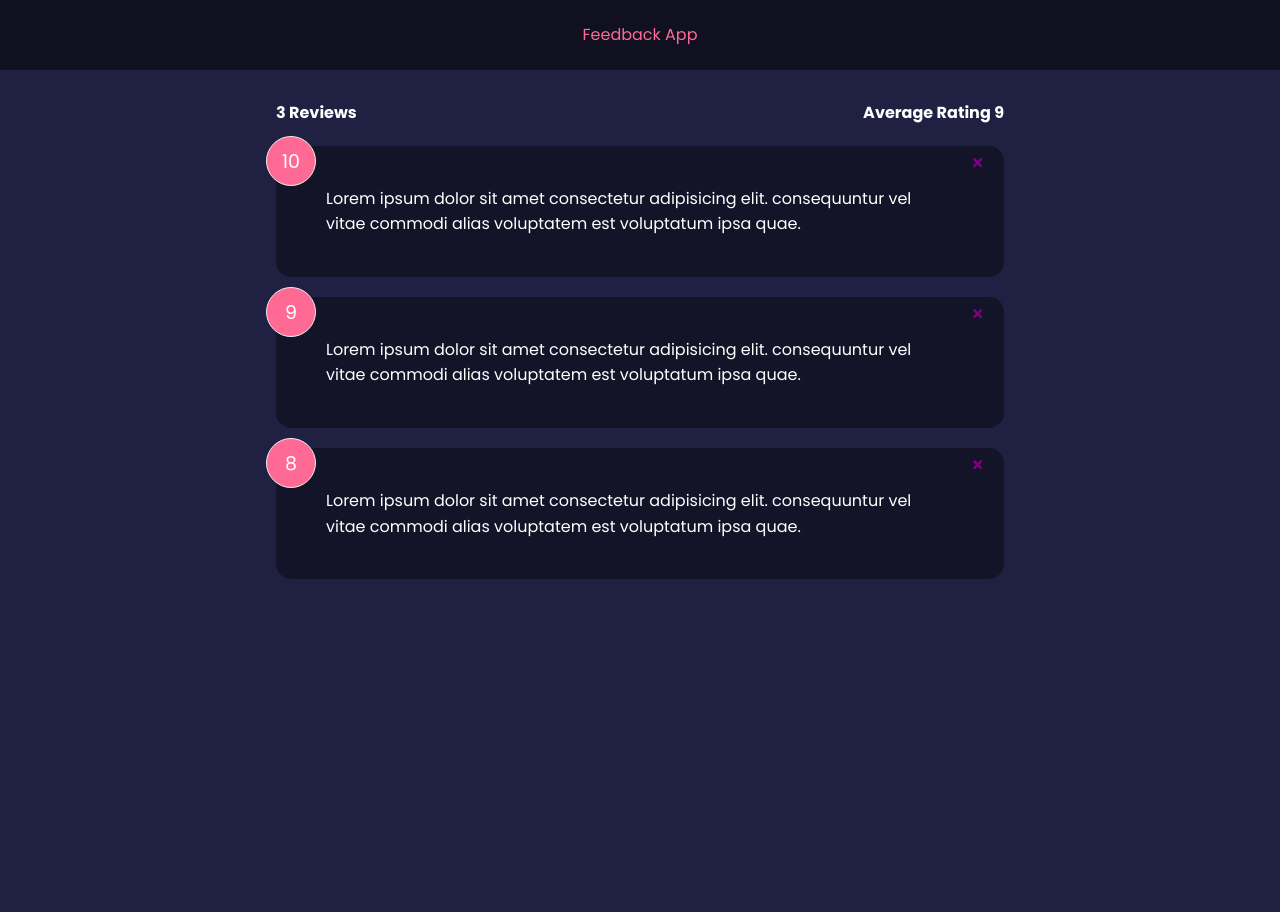
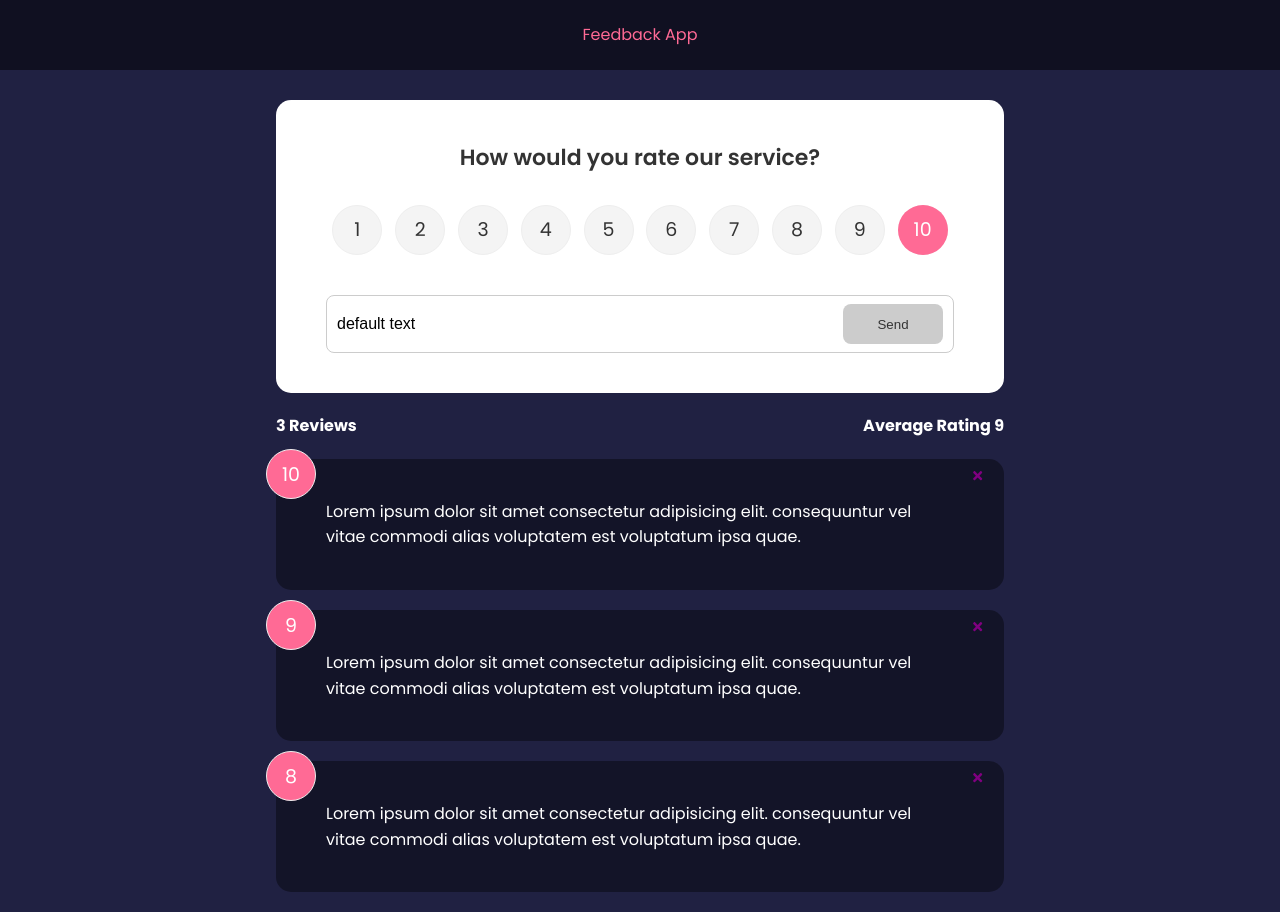
Before and after one commit to KWagner91/feedback-app, a React (Create React App) app: page / in a window 1280 px wide. Before the commit the page ends 800 px from the top, so only its background shows below. Built offline with nearby package versions, Linux system fonts and the light colour scheme.

Commit message:
User can leave feedback

```diff
--- a/package.json
+++ b/package.json
@@ -10,6 +10,7 @@
     "react-dom": "^17.0.2",
     "react-icons": "^4.3.1",
     "react-scripts": "5.0.0",
+    "uuid": "^8.3.2",
     "web-vitals": "^2.1.4"
   },
   "scripts": {
--- a/src/App.js
+++ b/src/App.js
@@ -1,8 +1,10 @@
 import Header from "./components/Header";
+import { v4 as uuidv4 } from "uuid";
 import { useState } from "react";
 import FeedbackData from "./data/FeedbackData";
 import FeedbackList from "./components/FeedbackList";
 import FeedbackStats from "./components/FeedbackStats";
+import FeedbackForm from "./components/FeedbackForm";
 
 function App() {
     const [feedback, setFeedback] = useState(FeedbackData)
@@ -13,10 +15,16 @@
         }
     }
 
+    const addFeedback = (newFeedback) => {
+        newFeedback.id = uuidv4();
+        setFeedback([...feedback, newFeedback]);
+    }
+
     return (
         <>
             <Header text='Feedback App' />
             <div className="container">
+                <FeedbackForm handleAdd={addFeedback} />
                 <FeedbackStats feedback={feedback} />
                 <FeedbackList feedback={feedback} handleDelete={deleteFeedback} />
             </div>
--- /dev/null
+++ b/src/components/FeedbackForm.jsx
@@ -0,0 +1,54 @@
+import React, {useState} from 'react'
+import Card from './shared/Card'
+import Button from './shared/Button'
+import RatingSelect from './RatingSelect'
+
+function FeedbackForm({handleAdd}) {
+    const [text, setText] = useState("default text")
+    const [rating, setRating] = useState(10)
+    const [btnDisabled, setbtnDisabled] = useState(true)
+    const [message, setMessage] = useState("")
+
+    const handleTextChange = (e) => {
+        if (text === "") {
+            setbtnDisabled(true);
+            setMessage(null);
+        }
+        else if (text !== "" && text.trim().length <= 10) {
+            setbtnDisabled(true);
+            setMessage("Text must be at least 10 characters long")
+        }
+        else {
+            setbtnDisabled(false);
+            setMessage(null)
+        }
+        setText(e.target.value);
+    }
+
+    const handleSubmit = (e) => {
+        e.preventDefault();
+        if ( text.trim().length > 10) {
+            const newFeedback = {
+                text,
+                rating
+            }
+            handleAdd(newFeedback);
+            setText('');
+        }
+    }
+  return (
+    <Card>
+        <form onSubmit={handleSubmit}>
+            <h2>How would you rate our service?</h2>
+            <RatingSelect select={setRating} selected={rating} />
+            <div className="input-group">
+                <input type="text" onChange={handleTextChange} placeholder='Write a review' value={text} />
+                <Button type="submit" isDisabled={btnDisabled}>Send</Button>
+            </div>
+            {message && <div className='message'>{message}</div> }
+        </form>
+    </Card>
+  )
+}
+
+export default FeedbackForm
--- a/src/components/FeedbackList.jsx
+++ b/src/components/FeedbackList.jsx
@@ -20,7 +20,7 @@
 FeedbackList.propTypes = {
     feedback: PropTypes.arrayOf(
         PropTypes.shape({
-            id: PropTypes.number.isRequired,
+            id: PropTypes.string.isRequired,
             text: PropTypes.string.isRequired,
             rating: PropTypes.number.isRequired,
         })
--- a/src/components/FeedbackStats.jsx
+++ b/src/components/FeedbackStats.jsx
@@ -20,7 +20,7 @@
 FeedbackStats.propTypes = {
     feedback: PropTypes.arrayOf(
         PropTypes.shape({
-            id: PropTypes.number.isRequired,
+            id: PropTypes.string.isRequired,
             text: PropTypes.string.isRequired,
             rating: PropTypes.number.isRequired,
         })
--- /dev/null
+++ b/src/components/RatingSelect.jsx
@@ -0,0 +1,26 @@
+function RatingSelect({select, selected}) {
+    const handleChange = (e) => {
+        select(+e.currentTarget.value)
+      }
+
+      // NOTE: simplified with iteration
+      return (
+        <ul className='rating'>
+          {Array.from({ length: 10 }, (_, i) => (
+            <li key={`rating-${i + 1}`}>
+              <input
+                type='radio'
+                id={`num${i + 1}`}
+                name='rating'
+                value={i + 1}
+                onChange={handleChange}
+                checked={selected === i + 1}
+              />
+              <label htmlFor={`num${i + 1}`}>{i + 1}</label>
+            </li>
+          ))}
+        </ul>
+      )
+}
+
+export default RatingSelect
--- /dev/null
+++ b/src/components/shared/Button.jsx
@@ -0,0 +1,23 @@
+import React from 'react'
+import PropTypes from 'prop-types';
+
+function Button({children, version, type, isDisabled}) {
+  return (
+    <button type={type} disabled={isDisabled} className={`btn btn-${version}`}>{children}</button>
+  )
+}
+
+Button.defaultProps = {
+    version: 'primary',
+    type: 'button',
+    isDisabled: false
+}
+
+Button.propTypes = {
+    children: PropTypes.node.isRequired,
+    version: PropTypes.string,
+    type: PropTypes.string,
+    isDisabled: PropTypes.bool,
+}
+
+export default Button
--- a/src/data/FeedbackData.js
+++ b/src/data/FeedbackData.js
@@ -1,16 +1,16 @@
 const FeedbackData = [
     {
-      id: 1,
+      id: 'id1',
       rating: 10,
       text: 'Lorem ipsum dolor sit amet consectetur adipisicing elit. consequuntur vel vitae commodi alias voluptatem est voluptatum ipsa quae.',
     },
     {
-      id: 2,
+      id: 'id2',
       rating: 9,
       text: 'Lorem ipsum dolor sit amet consectetur adipisicing elit. consequuntur vel vitae commodi alias voluptatem est voluptatum ipsa quae.',
     },
     {
-      id: 3,
+      id: 'id3',
       rating: 8,
       text: 'Lorem ipsum dolor sit amet consectetur adipisicing elit. consequuntur vel vitae commodi alias voluptatem est voluptatum ipsa quae.',
     },
```
Also changed, not shown: 1 other file (tests, documents, lock files or other folders).
